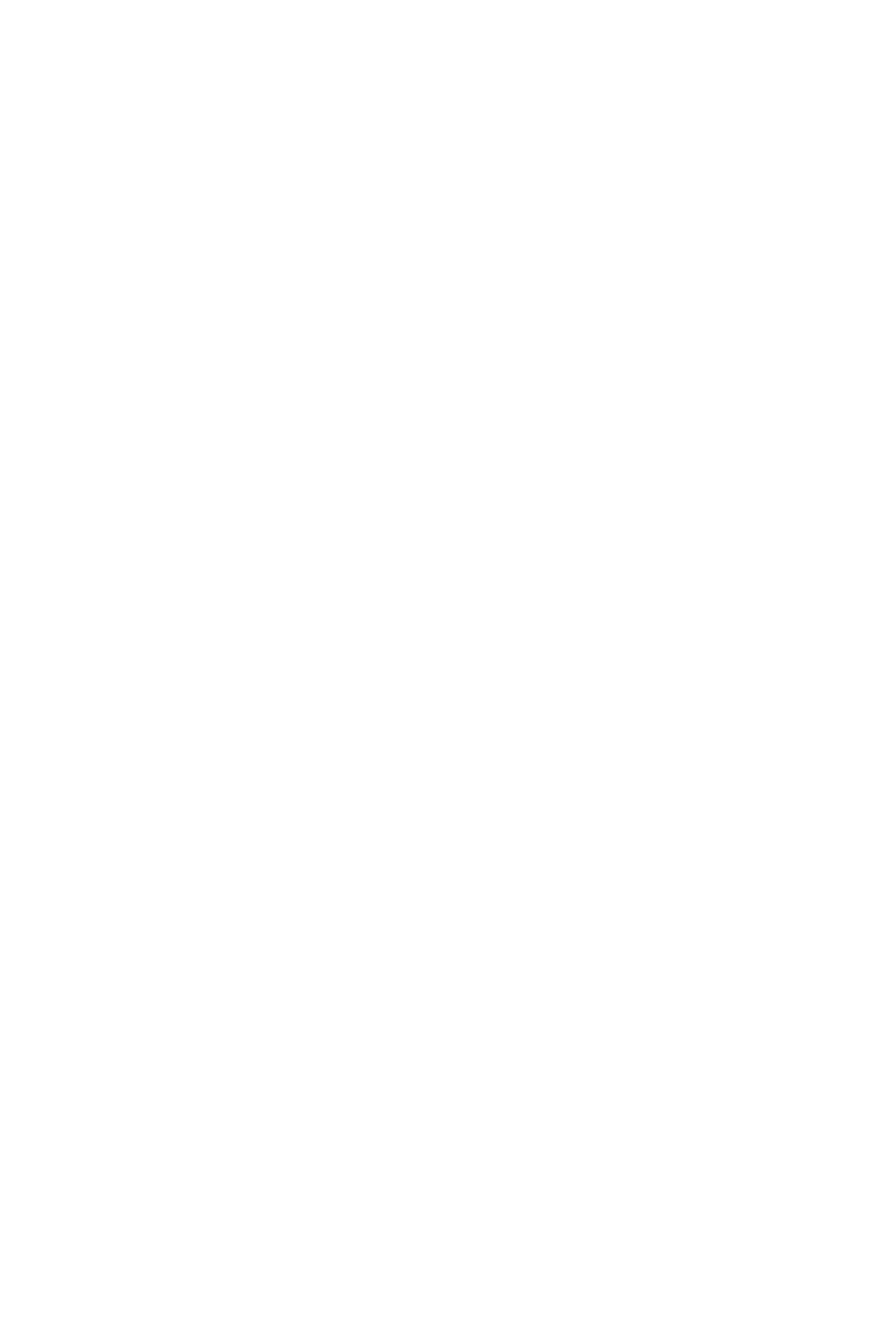
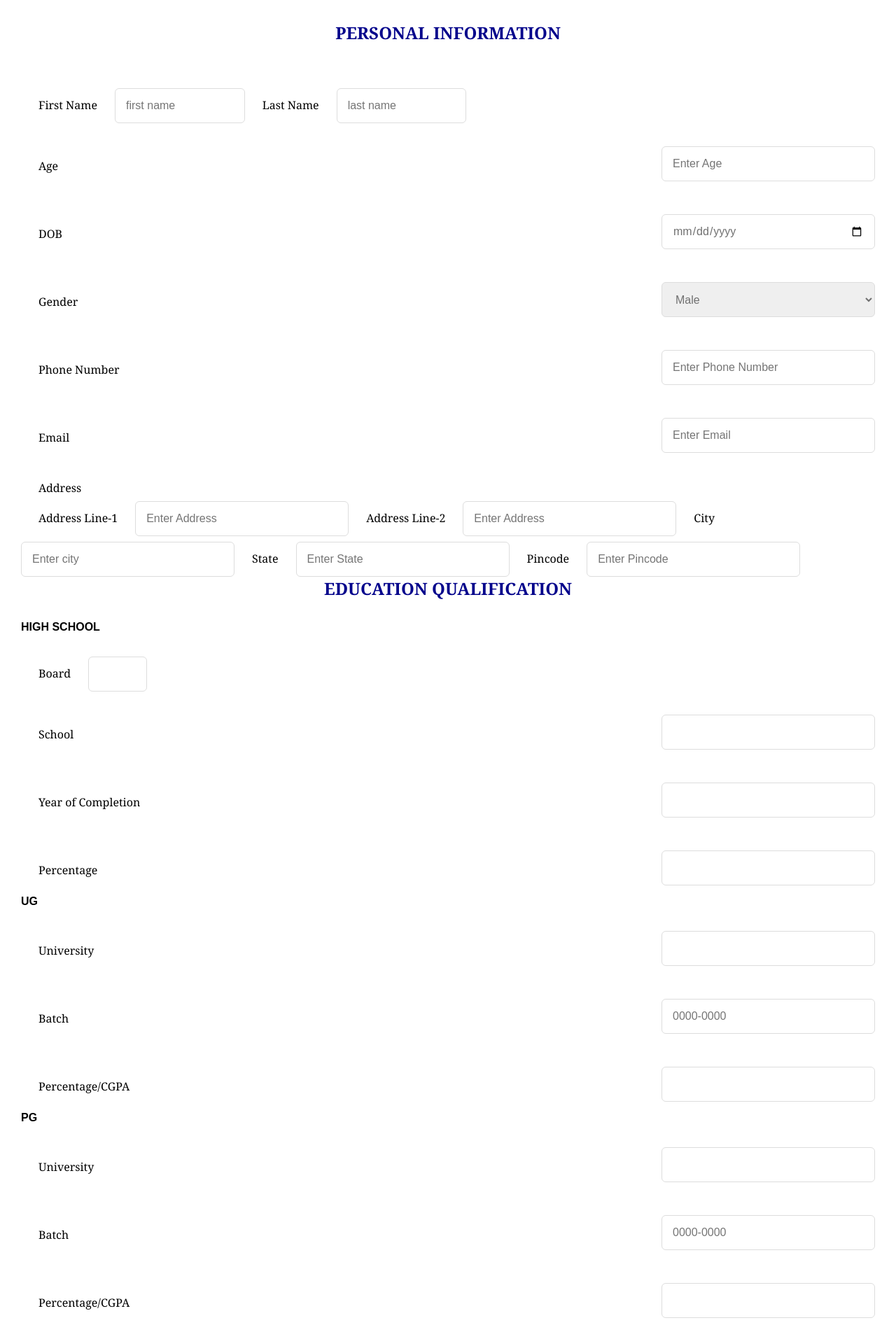
Before and after one commit to Abhi-lash27/MEDPREP, a React (Vite) app in the folder client/: page /nurse/nurseIP in a window 1280 px wide. Before the commit this address had no page. Shown: the top 1903 px of the page at 70% size. Before the commit the page ends 800 px from the top, so only its background shows below. Built offline with nearby package versions, Linux system fonts and the light colour scheme.

Commit message:
nurse details

```diff
--- a/client/src/App.jsx
+++ b/client/src/App.jsx
@@ -20,6 +20,7 @@ import Prescription from './pages/Patient/Prescription'
 import Forgot from './components/Forgot'
 import AddDoctor from './pages/Admin/AddDoctor'
 import AdminDashboard from './dashboard/AdminDashboard'
+import NurseIP from './pages/Nurse/NurseIP'
 
 const App = () => {
   return (
@@ -45,6 +46,8 @@ const App = () => {
           <Route path='/Forgot' exact element={<Forgot/>}/>
           <Route path='/Admin/AddDoctor' exact element={<AddDoctor/>}/>
           <Route path='/Admin' exact element={<AdminDashboard />}/>
+          <Route path='/nurse/nurseIP' exact element={<NurseIP/>}/>
+
         </Routes>
     </BrowserRouter>
     </>
--- /dev/null
+++ b/client/src/pages/Nurse/NurseIP.css
@@ -0,0 +1,73 @@
+
+
+.nurse-ip{
+    min-width: 50px;
+    min-height: 30px;
+    padding: 20px;
+
+
+    }
+    .nurse-ip-form{
+     padding: 10px;
+     height: fit-content;
+     align-items: center;
+     justify-content: space-between;
+     display: grid;
+     text-wrap: wrap;
+
+}
+
+
+
+h2,.ip-label{
+    font-family:Cambria, Cochin, Georgia, Times, 'Times New Roman', serif;
+
+}
+
+h2{
+    color:darkblue;
+}
+
+.ip-box{
+    width: 100%;
+    margin-top: 20px;
+}
+
+.nurse-ip-form  input{
+    position: relative;
+    height: 50px;
+    width: 25%;
+    font-size: 1rem;
+    color: #707070;
+    outline: none;
+    border: 1px solid #ddd;
+    border-radius: 6px;
+    padding: 0 15px;
+    margin-top: 8px;
+}
+
+.nurse-ip-form .ip-label{
+    padding:25px;
+    font-weight: 500;
+
+}
+
+.nurse-ip-form .ip-box{
+    margin-top: 25px;
+    display: flex;
+    flex-wrap: wrap;
+    justify-content: space-between;
+}
+
+.ip-box .ip-sel{
+    position: relative;
+    height: 50px;
+    width: 25%;
+    font-size: 1rem;
+    color: #707070;
+    outline: none;
+    border: 1px solid #ddd;
+    border-radius: 6px;
+    padding: 0 15px;
+    margin-top: 8px;
+}
--- /dev/null
+++ b/client/src/pages/Nurse/NurseIP.jsx
@@ -0,0 +1,151 @@
+import React from 'react'
+import './NurseIP.css'
+
+const NurseIP = () => {
+  return (
+    <div>
+        <div className='nurse-ip'>
+            <form className='nurse-ip-form'>
+              <h2>PERSONAL INFORMATION</h2>
+
+              <div className='ip-box'>
+              <div className='ip-col'>
+                <label className='ip-label' htmlFor='ip-fname'>First Name</label>
+                <input type="text" placeholder='first name' name='ip-fname'  />
+
+                <label className='ip-label' htmlFor='ip-lname'>Last Name</label>
+                <input type="text" placeholder='last name' name='ip-lname'  />
+                </div>
+                </div>
+
+
+                <div className='ip-box'>
+                <label className='ip-label' htmlFor='ip-age'>Age</label>
+                <input type="text" placeholder='Enter Age' name='ip-age'  />
+                </div>
+
+                <div className='ip-box'>
+                <label className='ip-label' htmlFor='ip-dob'>DOB</label>
+                <input type="date" name='date'  />
+                </div>
+
+                <div className='ip-box'>
+                <label className='ip-label' htmlFor='ip-gender'>Gender</label>
+                <select className='ip-sel' >
+                <option value='' disabled> --Select Gender--</option>
+                  <option value='ip-male'>Male</option>
+                  <option value='ip-female'>Female</option>
+                </select>
+                </div>
+
+                <div className='ip-box'>
+                <label className='ip-label' htmlFor='ip-phoneno'>Phone Number</label>
+                <input type="text" name='ip-phoneno' placeholder='Enter Phone Number' maxlength="10" />
+                </div>
+
+                <div className='ip-box'>
+                <label className='ip-label' htmlFor='ip-email'>Email</label>
+                <input type="text" name='ip-email' placeholder='Enter Email'  />
+                </div>
+
+                <div className='ip-box'>
+                  <div className=''>
+                <label className='ip-label' htmlFor='ip-address'>Address</label><br></br>
+                <label  className='ip-label'>Address Line-1</label>
+                <input type="text" placeholder='Enter Address' name='ip-address'  />
+                <label className='ip-label'>Address Line-2</label>
+                <input type="text" placeholder='Enter Address' name='ip-address'  />
+                <label className='ip-label'>City</label>
+                <input type="text" placeholder='Enter city' name='ip-address'  />
+                <label className='ip-label'>State</label>
+                <input type="text" placeholder='Enter State' name='ip-address'  />
+                <label className='ip-label'>Pincode</label>
+                <input type="text" placeholder='Enter Pincode' name='ip-address'   />
+                </div>
+                </div>
+
+                {/* edu */}
+                <h2>EDUCATION QUALIFICATION</h2>
+                <h4>HIGH SCHOOL</h4>
+
+                <div className='ip-ed'>
+                <div className='ip-box'>
+                  <div className='ip-col'>
+                <label className='ip-label'>Board</label>
+                <input type="text" placeholder='' name='ip-board'  />
+                </div>
+
+
+                <div className='ip-box'>
+                <label className='ip-label'>School  </label>
+                <input type="text" placeholder='' name='ip-school'  />
+                </div>
+
+                <div className='ip-box'>
+                <label className='ip-label'>Year of Completion</label>
+                <input type="text" placeholder='' name='ip-year'  />
+                </div>
+
+                <div className='ip-box'>
+                <label className='ip-label'>Percentage</label>
+                <input type="text" placeholder='' name='ip-per'  />
+                </div>
+</div>
+                </div>
+
+                <h4>UG </h4>
+                <div className='ip-box'>
+                <label className='ip-label'>University  </label>
+                <input type="text" placeholder='' name='ip-univ'  />
+                </div>
+
+                <div className='ip-box'>
+                <label className='ip-label'>Batch  </label>
+                <input type="text" placeholder='0000-0000' name='ip-batch' maxLength='9' />
+                </div>
+
+                <div className='ip-box'>
+                <label className='ip-label'>Percentage/CGPA  </label>
+                <input type="text" placeholder='' name='ip-cgpa'  />
+                </div>
+
+                <h4>PG </h4>
+                <div className='ip-box'>
+                <label className='ip-label'>University  </label>
+                <input type="text" placeholder='' name='ip-univ'  />
+                </div>
+
+                <div className='ip-box'>
+                <label className='ip-label'>Batch  </label>
+                <input type="text" placeholder='0000-0000' name='ip-batch' maxLength='9' />
+                </div>
+
+                <div className='ip-box'>
+                <label className='ip-label'>Percentage/CGPA  </label>
+                <input type="text" placeholder='' name='ip-cgpa'  />
+                </div>
+
+
+                <h2>EXPERIENCE</h2>
+
+                <div className='ip-box'>
+                <label className='ip-label'>Organisation </label>
+                <input type="text"  name='ip-org'  />
+                </div>
+
+                <div className='ip-box'>
+                <label className='ip-label'>Position </label>
+                <input type="text"  name='ip-pos'  />
+                </div>
+
+                <div className='ip-box'>
+                <label className='ip-label'>Year of Experience </label>
+                <input type="text"  name='ip-org'  />
+                </div>
+            </form>
+        </div>
+    </div>
+  )
+}
+
+export default NurseIP
```
